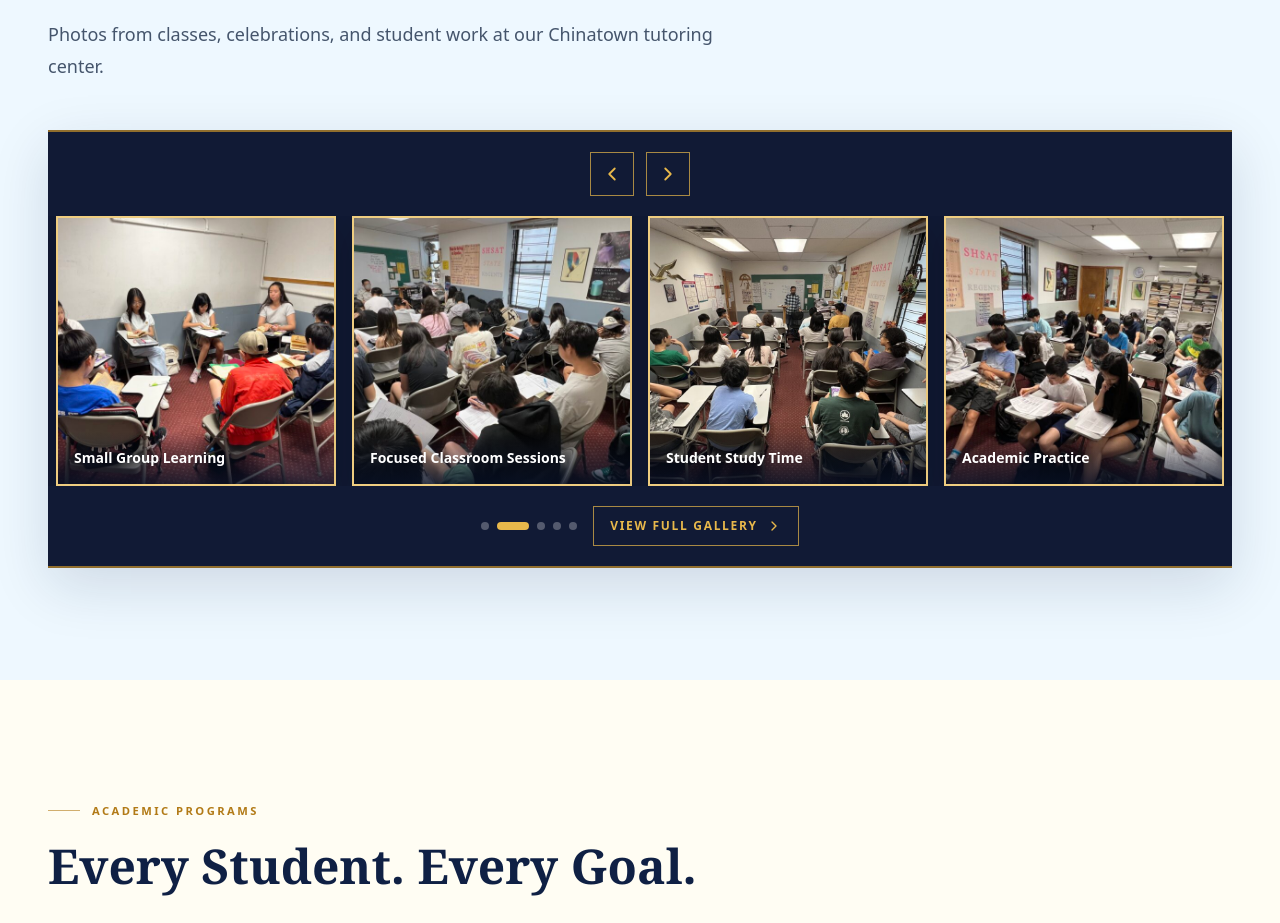
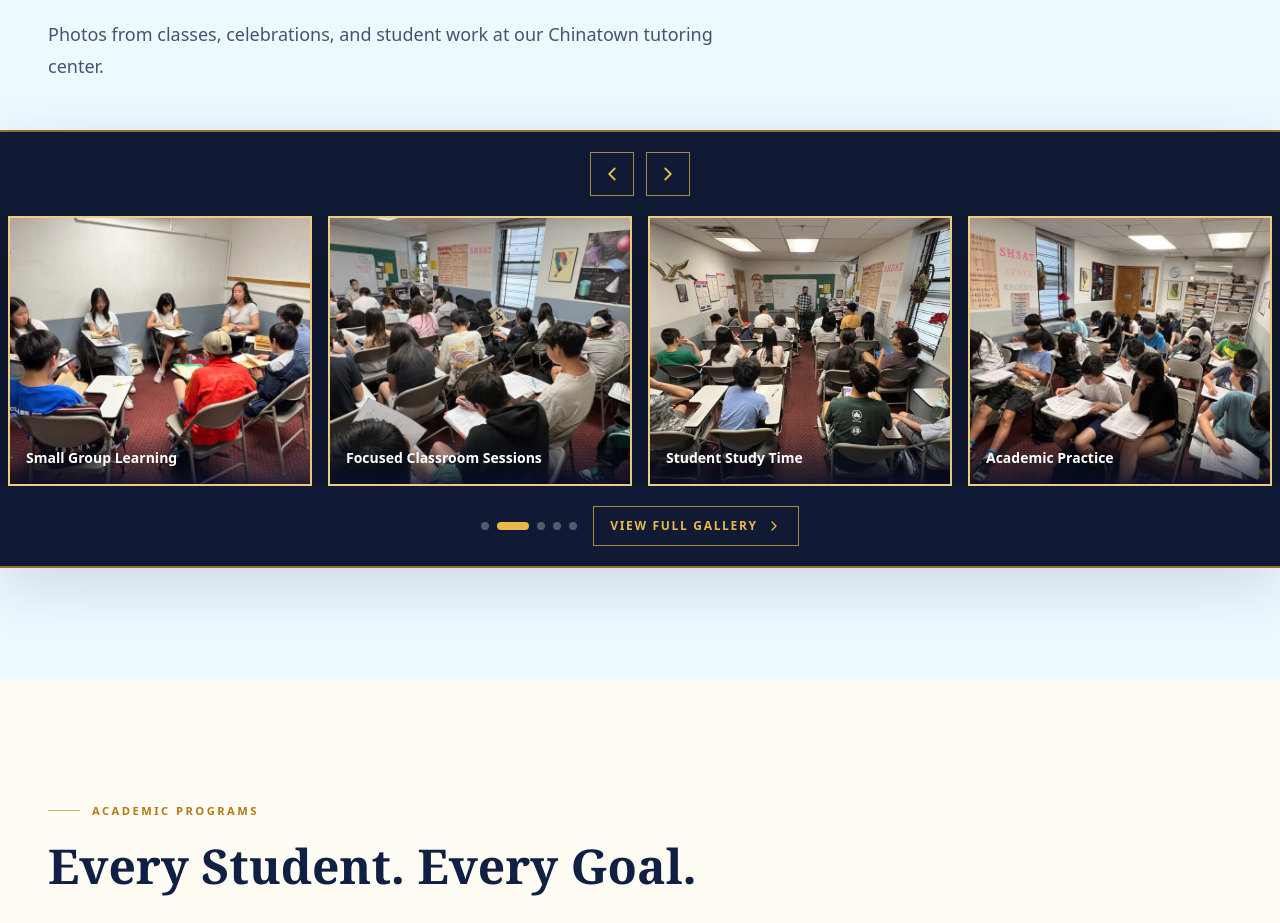
Before and after one commit to Volta-NYC/higher-learning-website, a Next.js app: page / in a window 1280 px wide. Shown: the part 1267-2190 px from the top of the page. Built offline with nearby package versions, Linux system fonts and the light colour scheme; a web font is replaced by a local one.

Commit message:
style: make carousel full bleed

```diff
--- a/src/app/page.tsx
+++ b/src/app/page.tsx
@@ -458,6 +458,11 @@ export default function Home() {
           margin-right: calc(50% - 50vw);
           width: 100vw;
         }
+        .hl-campus-carousel-band {
+          margin-left: calc(50% - 50vw);
+          margin-right: calc(50% - 50vw);
+          width: 100vw;
+        }
         .hl-campus-carousel-track {
           transform: translateX(calc(var(--gallery-index) * -25%));
         }
@@ -568,7 +573,7 @@ export default function Home() {
         title="A Look Inside Higher Learning"
         subtitle="Photos from classes, celebrations, and student work at our Chinatown tutoring center."
       >
-        <div className="relative overflow-hidden border-y-2 border-[#c8922a]/70 bg-[#111a35] py-5 shadow-[0_18px_54px_rgba(15,32,68,0.14)]">
+        <div className="hl-campus-carousel-band relative overflow-hidden border-y-2 border-[#c8922a]/70 bg-[#111a35] py-5 shadow-[0_18px_54px_rgba(15,32,68,0.14)]">
           <div className="mb-5 flex items-center justify-center gap-3">
             <button
               type="button"
```
